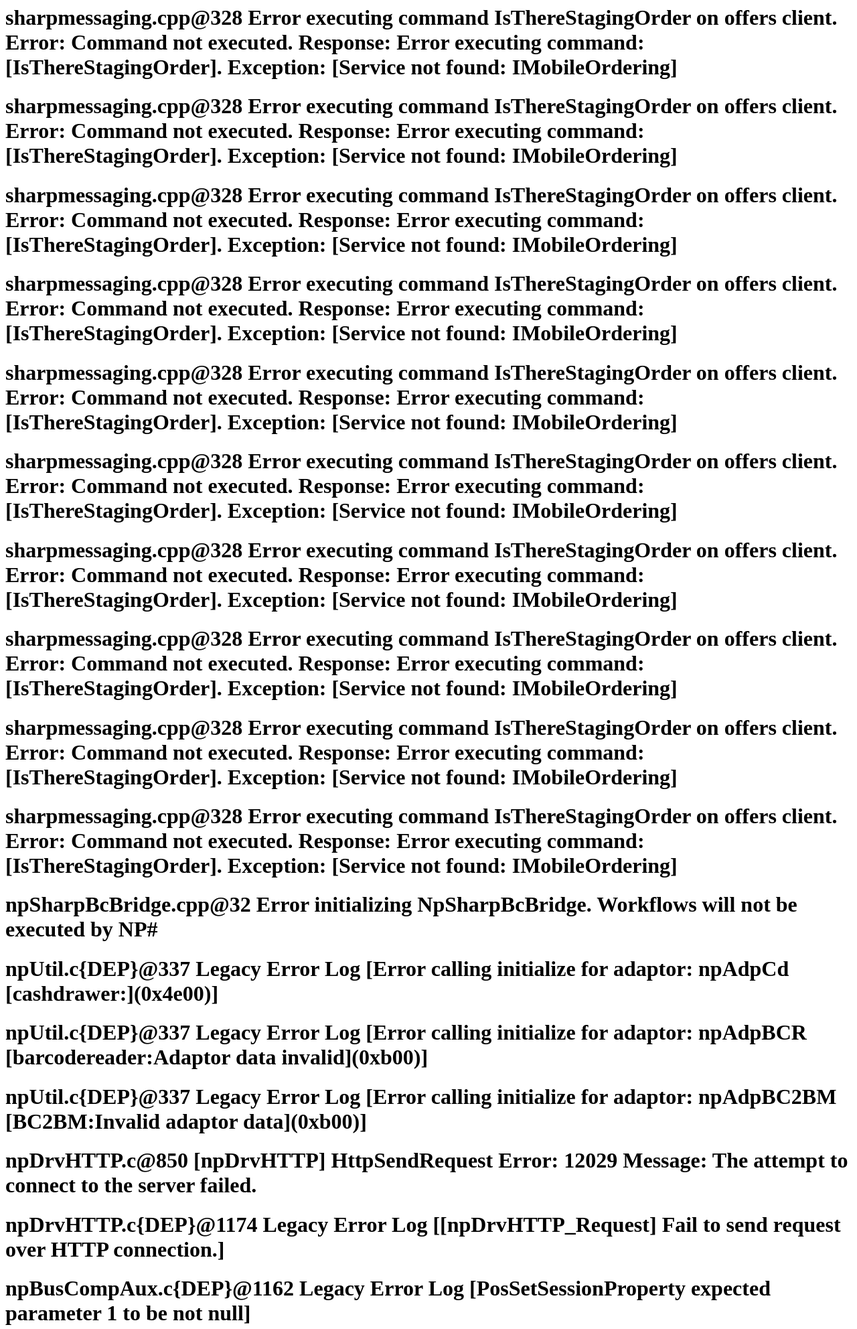
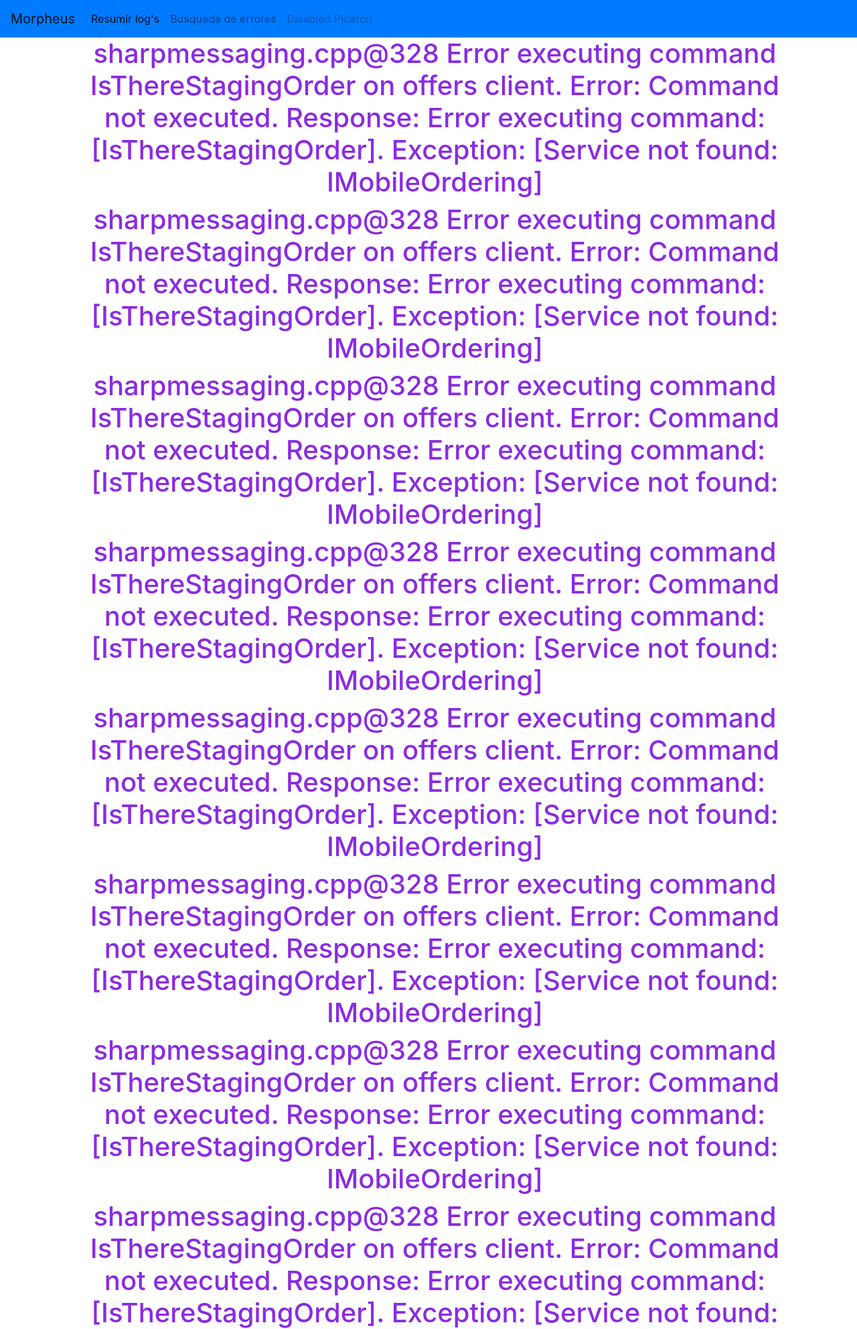
Before and after one commit to gonzalogjuka/python, a Flask app: page /resultado in a window 1280 px wide. Shown: the top 1984 px of the page at 67% size. Run offline with Flask 2, Linux system fonts and the light colour scheme.

Commit message:
solved_issue

```diff
--- a/Code/index.py
+++ b/Code/index.py
@@ -10,10 +10,10 @@ def parseador():
             bases[0]
             bases[1]
             infile = askopenfilename()
-            #plantilla = '{% extends "base.html" %} {% block title %} Welcome Morpheus {% endblock %}'
             outfile = asksaveasfilename(defaultextension='.html',initialfile = "contenido_xml")
             with open(infile, "r") as inf, open(outfile, "w") as outf:
-                #outf.write(plantilla)
+                outf.write('{% extends "base.html" %} {% block title %} Welcome Morpheus {% endblock %}')
+                outf.write('{% block body %}')
                 for line in inf:
                     if not any(phrase in line for phrase in bases[0]):
                         if any(phrase in line for phrase in bases[1]):
@@ -22,6 +22,7 @@ def parseador():
                             delimited=' '
                             b = delimited.join(f)
                             outf.write('<h1>' + b + '\n </h1>')
+                outf.write('{% endblock %}')
 
 
 @app.route('/')
--- a/Code/templates/contenido_xml.html
+++ b/Code/templates/contenido_xml.html
@@ -1,4 +1,4 @@
-<h1>sharpmessaging.cpp@328 Error executing command <NPSharpMessage><Command>IsThereStagingOrder</Command><Parameters></Parameters><Payload><![CDATA[]]></Payload></NPSharpMessage> on offers client. Error: Command not executed. Response: Error executing command: [IsThereStagingOrder]. Exception: [Service not found: IMobileOrdering]
+{% extends "base.html" %} {% block title %} Welcome Morpheus {% endblock %}{% block body %}<h1>sharpmessaging.cpp@328 Error executing command <NPSharpMessage><Command>IsThereStagingOrder</Command><Parameters></Parameters><Payload><![CDATA[]]></Payload></NPSharpMessage> on offers client. Error: Command not executed. Response: Error executing command: [IsThereStagingOrder]. Exception: [Service not found: IMobileOrdering]
  </h1><h1>sharpmessaging.cpp@328 Error executing command <NPSharpMessage><Command>IsThereStagingOrder</Command><Parameters></Parameters><Payload><![CDATA[]]></Payload></NPSharpMessage> on offers client. Error: Command not executed. Response: Error executing command: [IsThereStagingOrder]. Exception: [Service not found: IMobileOrdering]
  </h1><h1>sharpmessaging.cpp@328 Error executing command <NPSharpMessage><Command>IsThereStagingOrder</Command><Parameters></Parameters><Payload><![CDATA[]]></Payload></NPSharpMessage> on offers client. Error: Command not executed. Response: Error executing command: [IsThereStagingOrder]. Exception: [Service not found: IMobileOrdering]
  </h1><h1>sharpmessaging.cpp@328 Error executing command <NPSharpMessage><Command>IsThereStagingOrder</Command><Parameters></Parameters><Payload><![CDATA[]]></Payload></NPSharpMessage> on offers client. Error: Command not executed. Response: Error executing command: [IsThereStagingOrder]. Exception: [Service not found: IMobileOrdering]
@@ -142,4 +142,4 @@
  </h1><h1>npBusCompGrill.c@2470 Legacy Error Log [[BC][PosDoTryGrillEnd][FAIL]]
  </h1><h1>sharpmessaging.cpp@328 Error executing command <NPSharpMessage><Command>IsThereStagingOrder</Command><Parameters></Parameters><Payload><![CDATA[]]></Payload></NPSharpMessage> on offers client. Error: Command not executed. Response: Error executing command: [IsThereStagingOrder]. Exception: [Service not found: IMobileOrdering]
  </h1><h1>sharpmessaging.cpp@328 Error executing command <NPSharpMessage><Command>IsThereStagingOrder</Command><Parameters></Parameters><Payload><![CDATA[]]></Payload></NPSharpMessage> on offers client. Error: Command not executed. Response: Error executing command: [IsThereStagingOrder]. Exception: [Service not found: IMobileOrdering]
- </h1>
+ </h1>{% endblock %}
```
